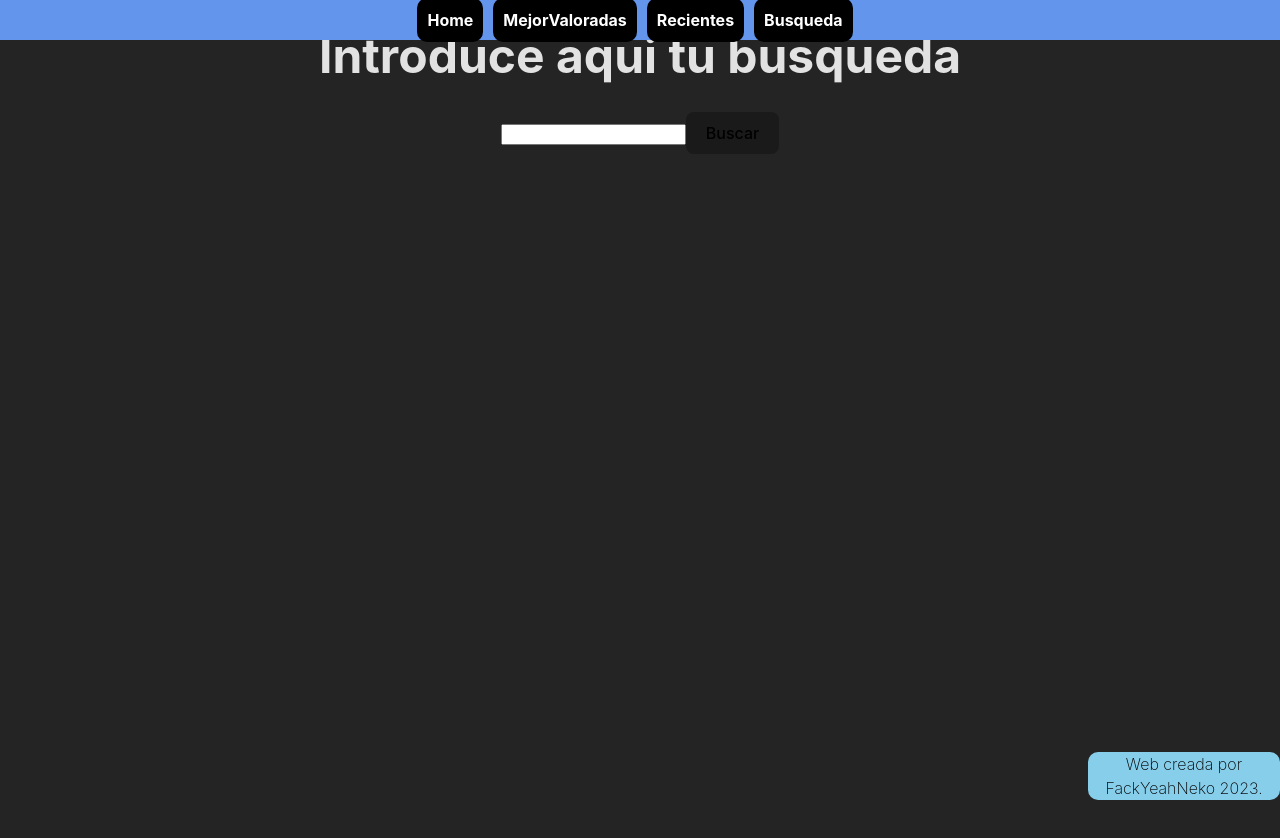
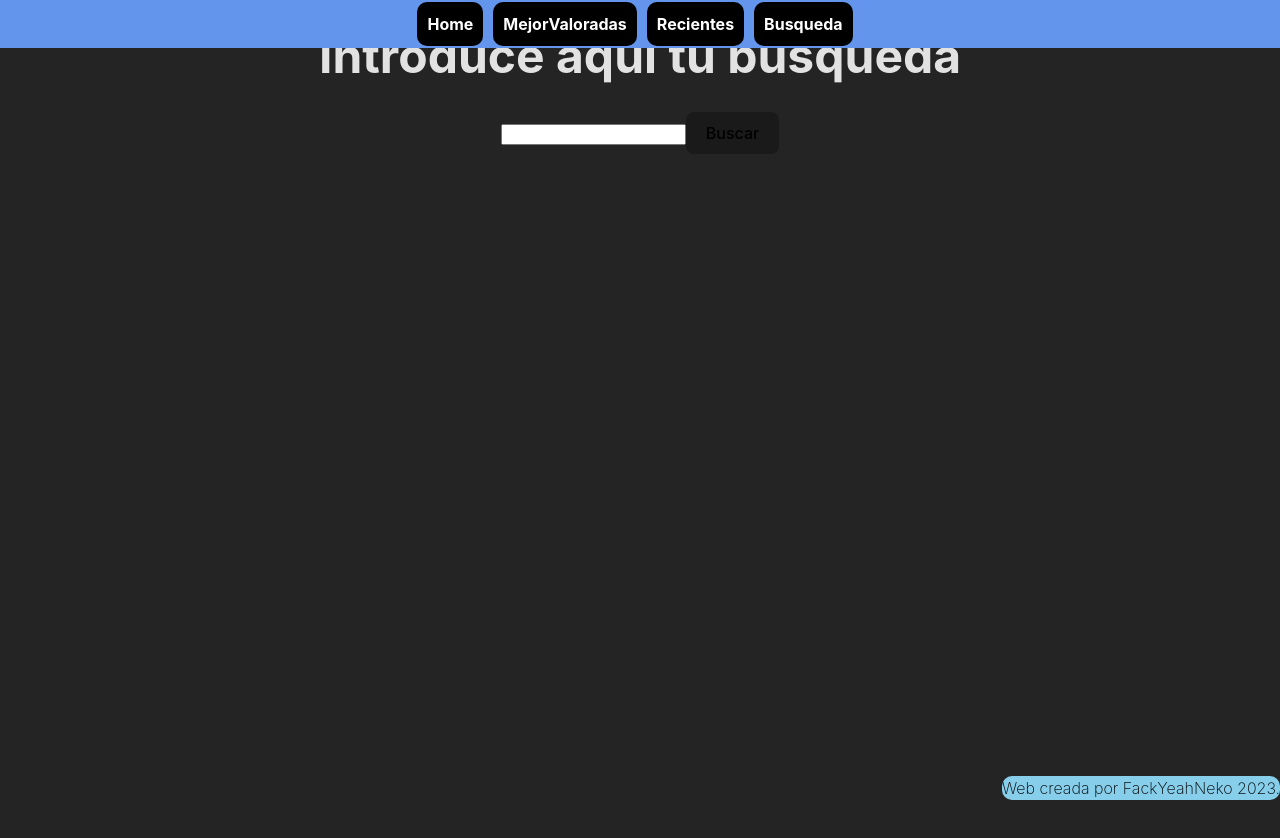
Before and after one commit to FackYeahNeko/ProyectoFinalReact, a React (Vite) app: page /Busqueda in a window 1280 px wide. Shown: the top 838 px of the page. Built offline with nearby package versions, Linux system fonts and the light colour scheme.

Commit message:
solucionado el superposicion del header, minimizado footer, y arreglado el sticky de detalles, añadido mas Readme, y solucionado el overflow lateral del body

```diff
--- a/src/ModulosPrincipales/Footer/Footer.css
+++ b/src/ModulosPrincipales/Footer/Footer.css
@@ -4,10 +4,8 @@
     color:black;
     display:flex;
     flex-direction:row-reverse;
-
     border-radius: 10px;
-
     position: fixed;
     bottom: 0;
-    left: 85%;
+    right: 0;
 }
--- a/src/ModulosPrincipales/Header/Header.css
+++ b/src/ModulosPrincipales/Header/Header.css
@@ -1,5 +1,6 @@
 .HeaderDesign {
-    height: 5vh;
+    height: 6vh;
+    width: auto;
     background-color: cornflowerblue;
     display: flex;
     flex-direction:row;
@@ -9,5 +10,5 @@
     top: 0;
     left: 0;
     right: 0;
-
+    z-index: 100;
 }
--- a/src/Paginas/Busqueda/Busqueda.css
+++ b/src/Paginas/Busqueda/Busqueda.css
@@ -1,13 +1,12 @@
 .TituloPrincipal {
     height: 60px;
     justify-content: center;
-    padding-top: 10px;
+    padding-top: 20px;
 }
-
 
 .ResultadosBusqueda {
     height: 100vh;
-    width: 100vw;
+    width: 98vw;
     display: grid;
     grid-template-columns: 3fr 1fr;
     grid-template-rows: 1fr;
--- a/src/Paginas/DetallePelicula.css
+++ b/src/Paginas/DetallePelicula.css
@@ -6,8 +6,9 @@
     border: 1px solid black;
     color: white;
     background: linear-gradient(180deg, rgba(0, 0, 0, 1) 0%, rgb(87, 87, 87) 51%, rgb(0, 0, 0) 100%);
-    ;
-    height: 100%;
+    height: 100vh;
+    position: sticky;
+    top: 20px;
 }
 
 
--- a/src/Paginas/Home/Home.css
+++ b/src/Paginas/Home/Home.css
@@ -2,6 +2,7 @@
 .HomeDesign {
     text-align: center;
     background-color: black;
+
 }
 
 .HomeDesign h1 {
@@ -11,6 +12,6 @@
     top: 160px;
 }
 .HomeDesign img {
-    width: 100vw;
+    width: 95vw;
     height: 100vh;
 }
--- a/src/Paginas/MejorValoradas/MejorValoradas.css
+++ b/src/Paginas/MejorValoradas/MejorValoradas.css
@@ -1,12 +1,12 @@
  .TituloPrincipal {
      height: 60px;
      justify-content: center;
-     padding-top: 10px;
+     padding-top: 15px;
  }
 
  .MejorValoradasBoxDesign {
      height: 100vh;
-     width: 100vw;
+     width: 98vw;
      display: grid;
      grid-template-columns: 3fr 1fr;
      grid-template-rows: 1fr;
--- a/src/Paginas/Recientes/Recientes.css
+++ b/src/Paginas/Recientes/Recientes.css
@@ -1,12 +1,12 @@
 .TituloPrincipal {
     height: 60px;
     justify-content: center;
-    padding-top: 10px;
+    padding-top: 15px;
 }
 
 .RecientesBoxDesign {
     height: 100vh;
-    width: 100vw;
+    width: 98vw;
     display: grid;
     grid-template-columns: 3fr 1fr;
     grid-template-rows: 1fr;
@@ -25,10 +25,9 @@
         ". . . ."
         ". . . .";
     grid-area: PeliculasColumn;
-    gap: 10px;
+    gap: 5px;
 }
 
 .DetalleColumn {
    position: sticky;
-
 }
```
Also changed, not shown: 1 other file (tests, documents, lock files or other folders).
